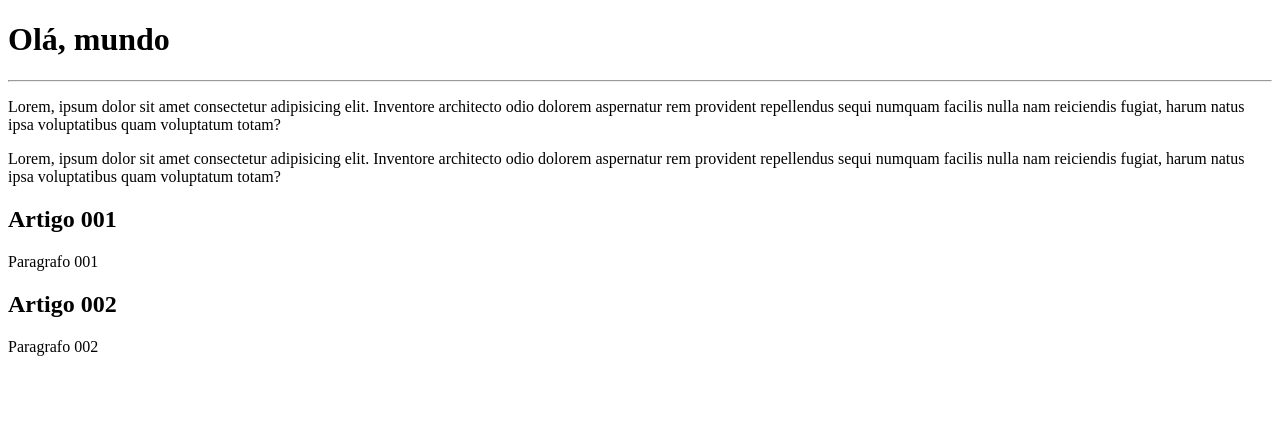
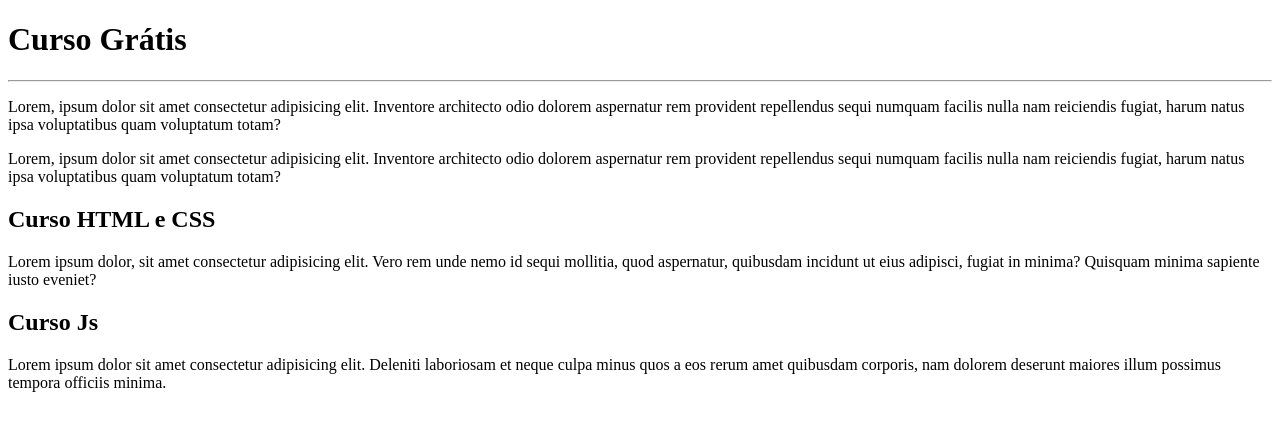
Before and after one commit to orvituhgo/ola-mundo, a plain HTML site: page site-teste/index.html in a window 1280 px wide. Drawn offline with Linux system fonts and the light colour scheme.

Commit message:
add two articles content

```diff
--- a/site-teste/index.html
+++ b/site-teste/index.html
@@ -10,7 +10,7 @@
 
 <body>
     <main>
-        <h1>Olá, mundo</h1>
+        <h1>Curso Grátis</h1>
         <hr>
         <p>Lorem, ipsum dolor sit amet consectetur adipisicing elit. Inventore architecto odio dolorem aspernatur rem
             provident repellendus sequi numquam facilis nulla nam reiciendis fugiat, harum natus ipsa voluptatibus quam
@@ -19,12 +19,12 @@
             provident repellendus sequi numquam facilis nulla nam reiciendis fugiat, harum natus ipsa voluptatibus quam
             voluptatum totam? </p>
         <article>
-            <h2>Artigo 001</h2>
-            <p>Paragrafo 001</p>
+            <h2>Curso HTML e CSS</h2>
+            <p>Lorem ipsum dolor, sit amet consectetur adipisicing elit. Vero rem unde nemo id sequi mollitia, quod aspernatur, quibusdam incidunt ut eius adipisci, fugiat in minima? Quisquam minima sapiente iusto eveniet?</p>
         </article>
         <article>
-            <h2>Artigo 002</h2>
-            <p>Paragrafo 002</p>
+            <h2>Curso Js</h2>
+            <p>Lorem ipsum dolor sit amet consectetur adipisicing elit. Deleniti laboriosam et neque culpa minus quos a eos rerum amet quibusdam corporis, nam dolorem deserunt maiores illum possimus tempora officiis minima.</p>
         </article>
     <main>
 </body>
```
